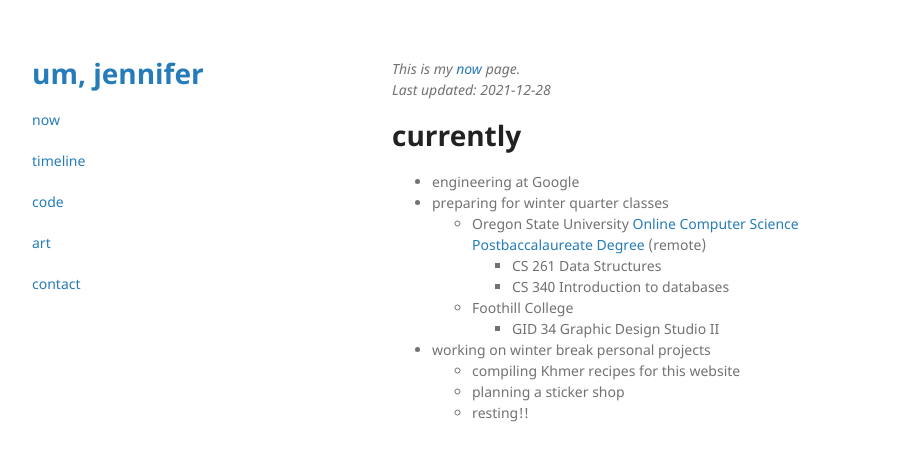
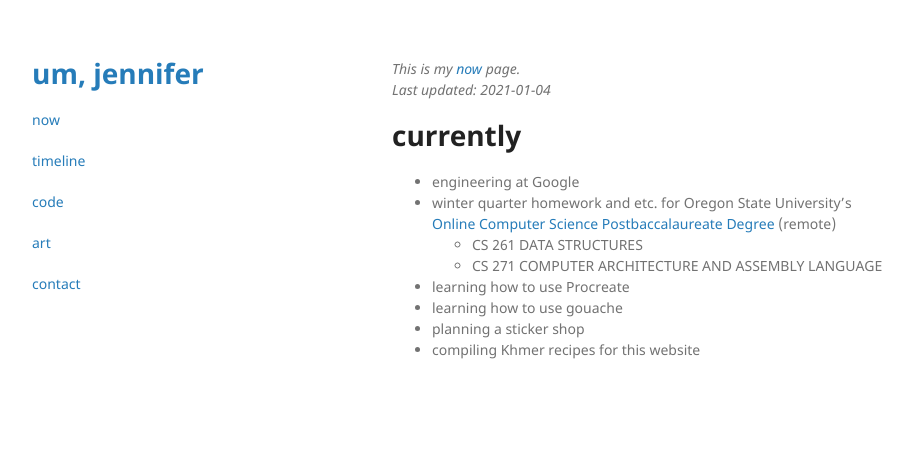
Before and after one commit to umjennifer/umjennifer.github.io, a Jekyll site: the page built from now.md, in a window 1280 px wide. Shown: the top 461 px of the page, without its empty margins (178-1091 px from the left). Built offline with Jekyll 4.4.1, drawn with Linux system fonts in a browser that asks for light colours.

Commit message:
update now page, fix minor typo in code.md

```diff
--- a/now.md
+++ b/now.md
@@ -3,17 +3,14 @@ layout: default
 ---
 
 *This is my [now](https://nownownow.com/about) page.*
-*Last updated: 2021-12-28*
+*Last updated: 2021-01-04*
 
 # currently
 - engineering at Google
-- preparing for winter quarter classes
-  - Oregon State University [Online Computer Science Postbaccalaureate Degree](https://eecs.oregonstate.edu/academic/online-cs-postbacc) (remote)
-    - CS 261 Data Structures
-    - CS 340 Introduction to databases
-  - Foothill College
-    - GID 34 Graphic Design Studio II
-- working on winter break personal projects
-  - compiling Khmer recipes for this website
-  - planning a sticker shop
-  - resting!!
+- winter quarter homework and etc. for Oregon State University's [Online Computer Science Postbaccalaureate Degree](https://eecs.oregonstate.edu/academic/online-cs-postbacc) (remote)
+    - CS 261 DATA STRUCTURES
+    - CS 271 COMPUTER ARCHITECTURE AND ASSEMBLY LANGUAGE
+- learning how to use Procreate
+- learning how to use gouache
+- planning a sticker shop
+- compiling Khmer recipes for this website
```
Also changed, not shown: code.md (+0 -1 lines).
